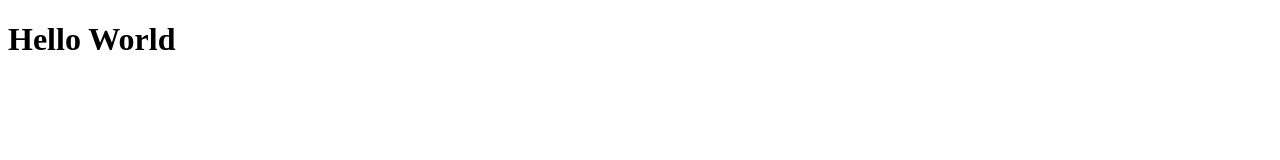
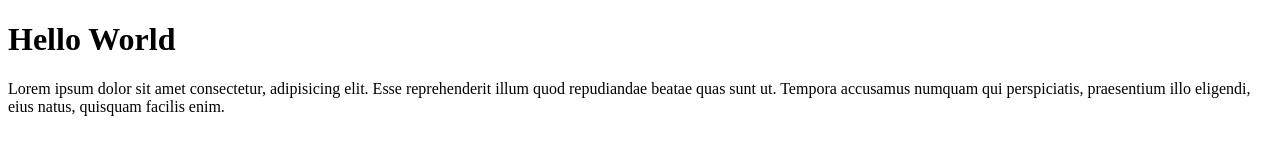
Before and after one commit to AbuHilmi156/Class-GIT-Remote, a plain HTML site: page index.html in a window 1280 px wide. Drawn offline with Linux system fonts and the light colour scheme.

Commit message:
menambahkan paragraph

```diff
--- a/index.html
+++ b/index.html
@@ -7,5 +7,6 @@
 </head>
 <body>
         <h1>Hello World</h1>
+        <p>Lorem ipsum dolor sit amet consectetur, adipisicing elit. Esse reprehenderit illum quod repudiandae beatae quas sunt ut. Tempora accusamus numquam qui perspiciatis, praesentium illo eligendi, eius natus, quisquam facilis enim.</p>
     </body>
     </html>
```
